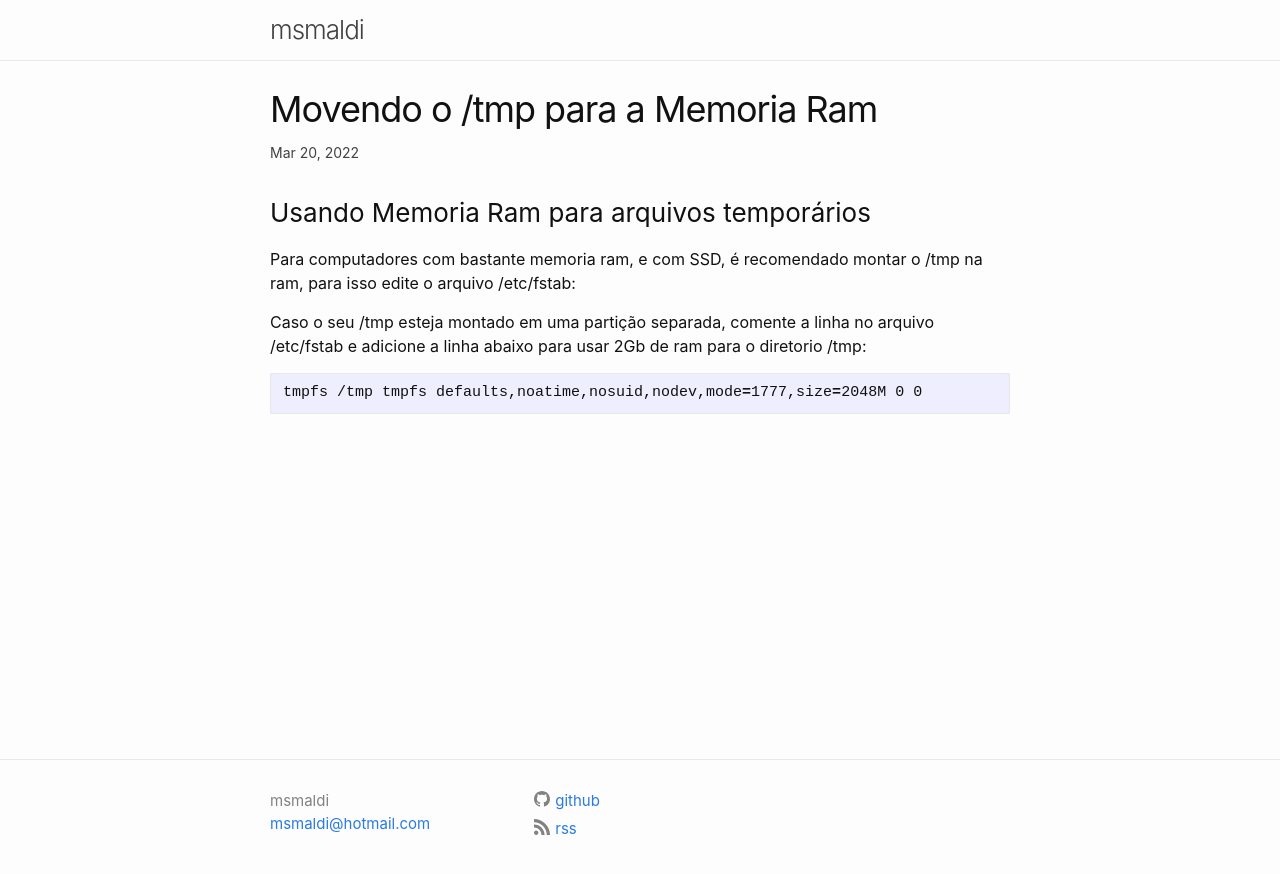
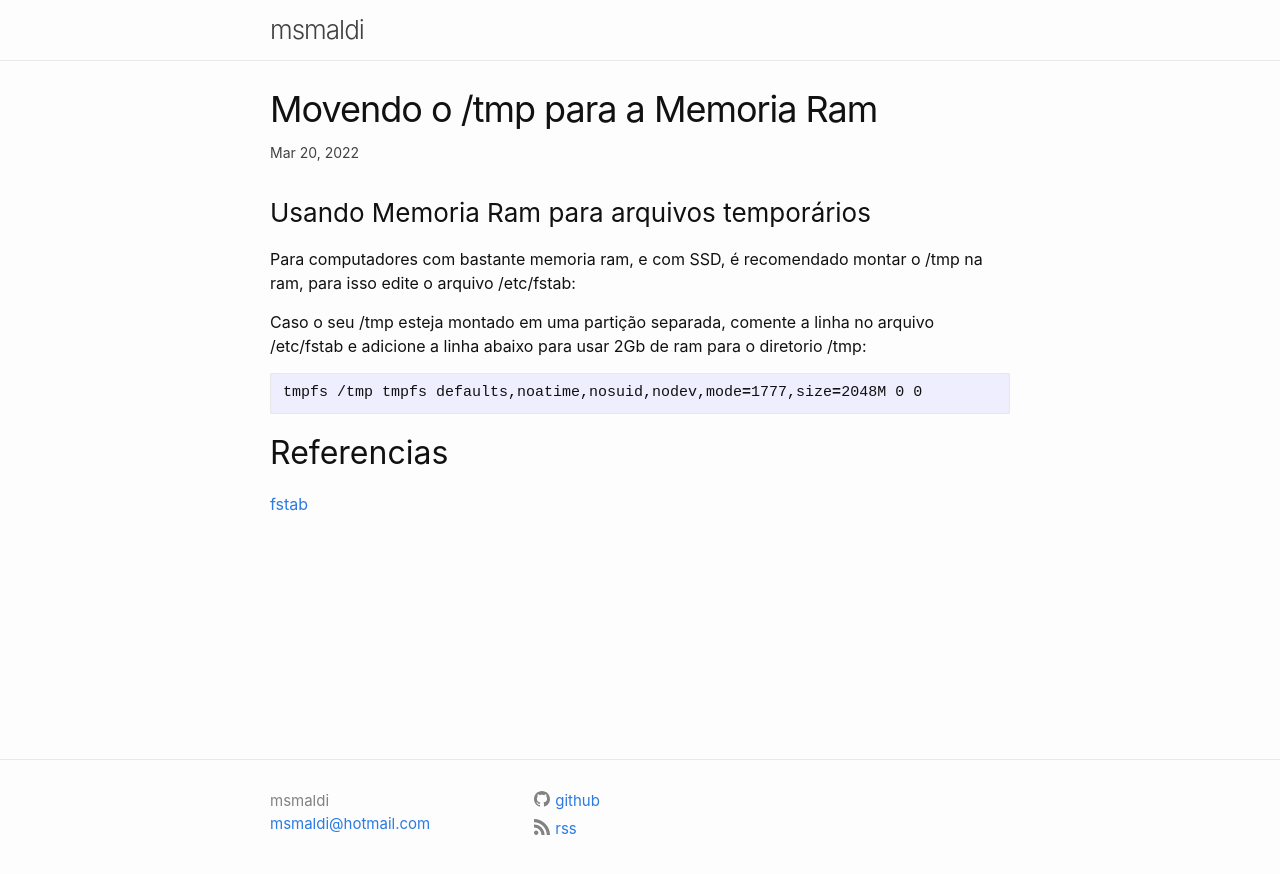
Before and after one commit to msmaldi/msmaldi.github.io, a Jekyll site: the page built from _posts/2022-03-20-linux-tmp-ram.md, in a window 1280 px wide. Shown: the top 874 px of the page. Built offline with Jekyll 4.4.1, drawn with Linux system fonts in a browser that asks for light colours.

Commit message:
Update Post

```diff
--- a/_posts/2022-03-20-linux-tmp-ram.md
+++ b/_posts/2022-03-20-linux-tmp-ram.md
@@ -15,3 +15,7 @@ Caso o seu /tmp esteja montado em uma partição separada, comente a linha no ar
 ~~~bash
 tmpfs /tmp tmpfs defaults,noatime,nosuid,nodev,mode=1777,size=2048M 0 0
 ~~~
+
+## Referencias
+
+[fstab](https://venkateshshukla.wordpress.com/2014/10/20/fstab-auto-mount-hide-various-drives-on-your-system-with-example/)
```
Also changed, not shown: other parts of _posts/2022-03-20-linux-tmp-ram.md (+1 -1 lines).
